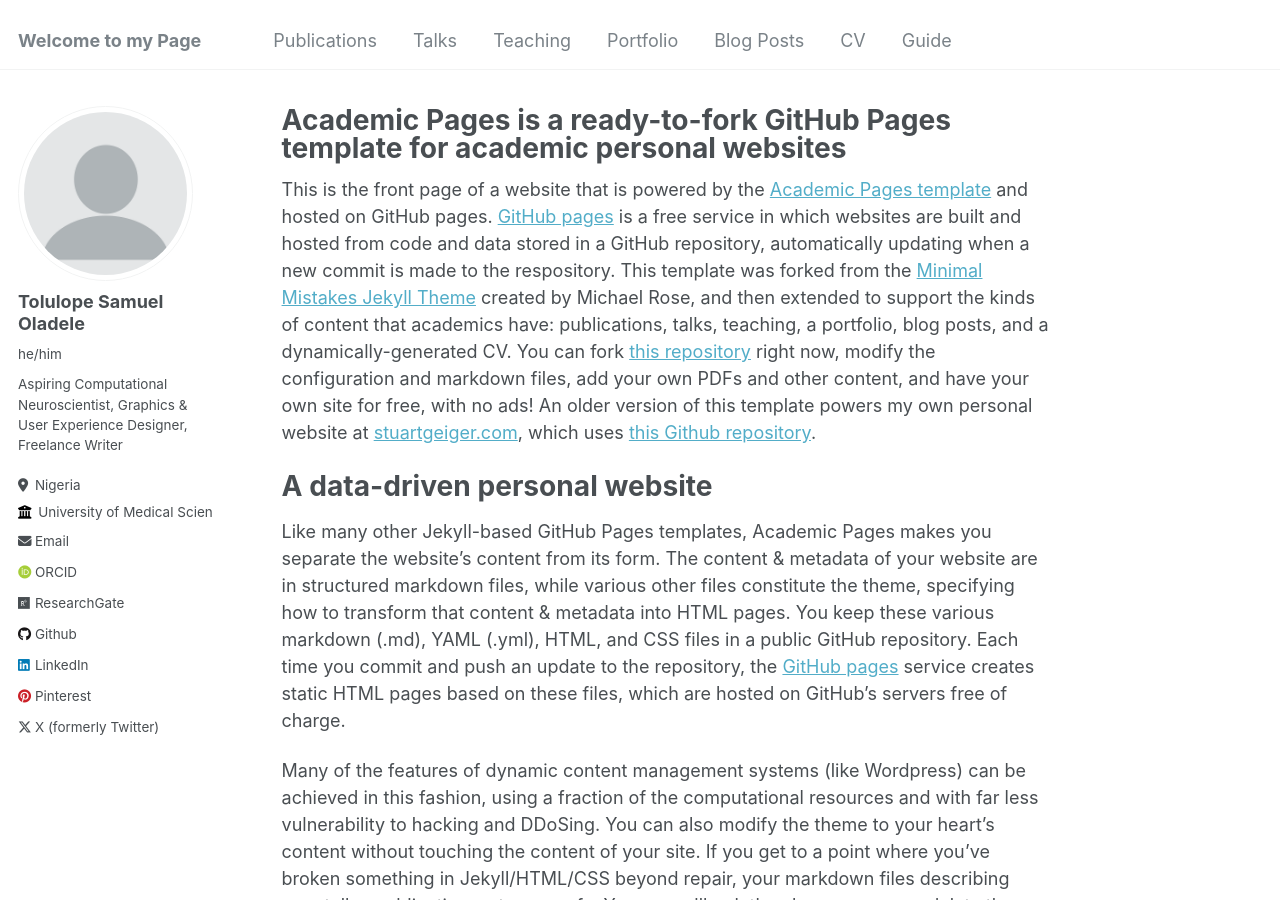
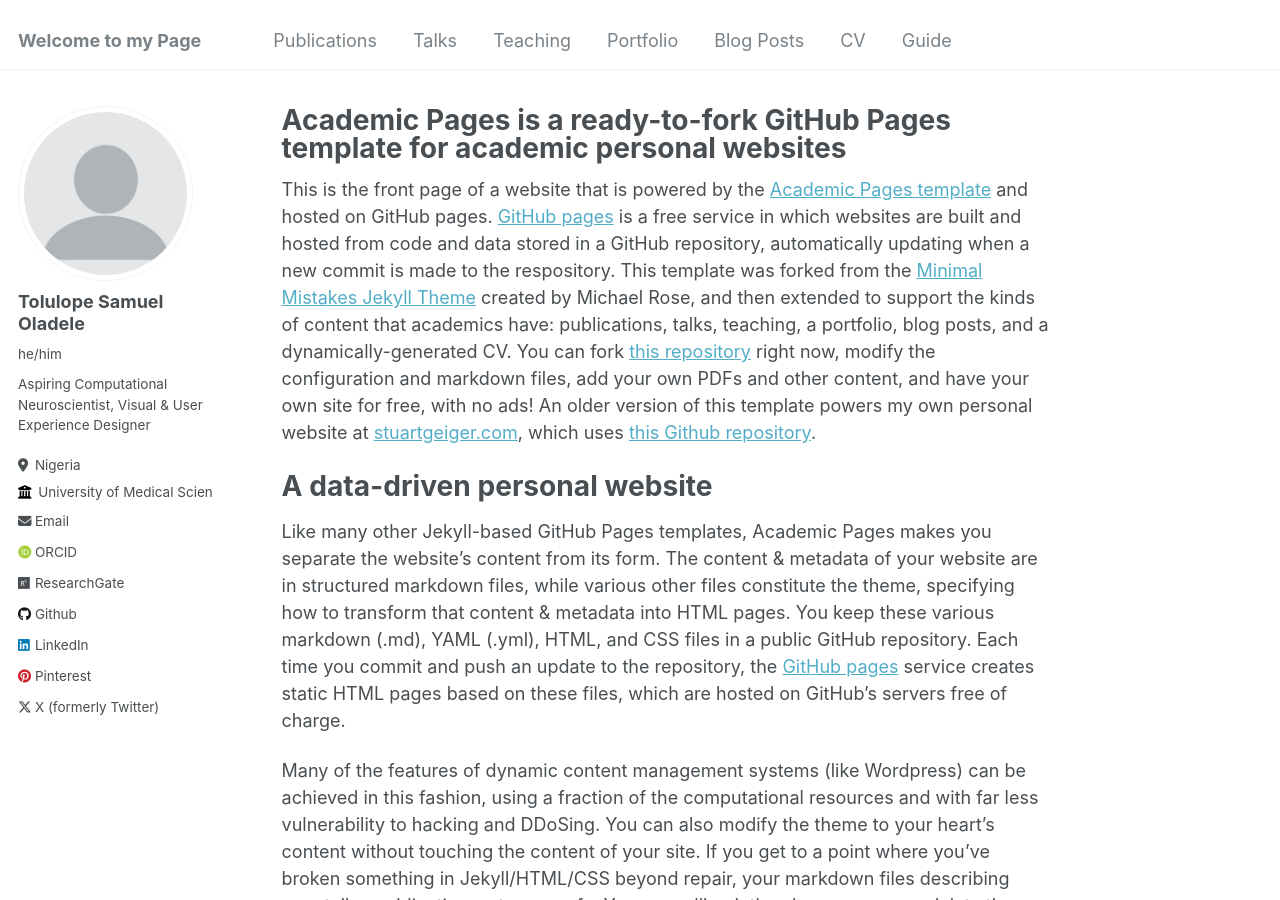
Before and after one commit to Tolulanguy/tolulanguy, a Jekyll site: the page built from _pages/about.md, in a window 1280 px wide and 900 px high. Built offline with Jekyll 4.4.1, drawn with Linux system fonts in a browser that asks for light colours; some web fonts are replaced.

Commit message:
Update _config.yml

```diff
--- a/_config.yml
+++ b/_config.yml
@@ -24,7 +24,7 @@ author:
   avatar           : "profile.png"
   name             : "Tolulope Samuel Oladele"
   pronouns         : "he/him"
-  bio              : "Aspiring Computational Neuroscientist, Graphics & User Experience Designer, Freelance Writer"
+  bio              : "Aspiring Computational Neuroscientist, Visual & User Experience Designer"
   location         : "Nigeria"
   employer         : "University of Medical Sciences"
   uri              : # URL
```
